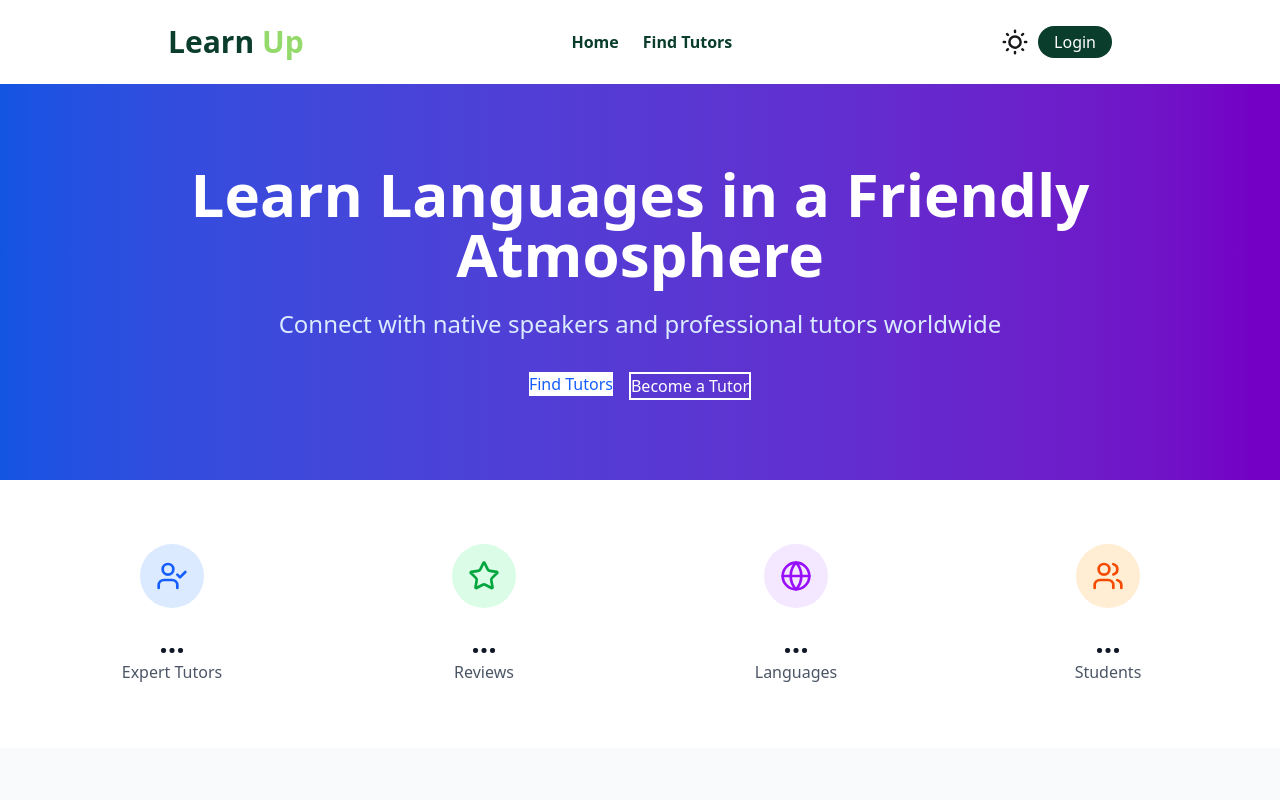
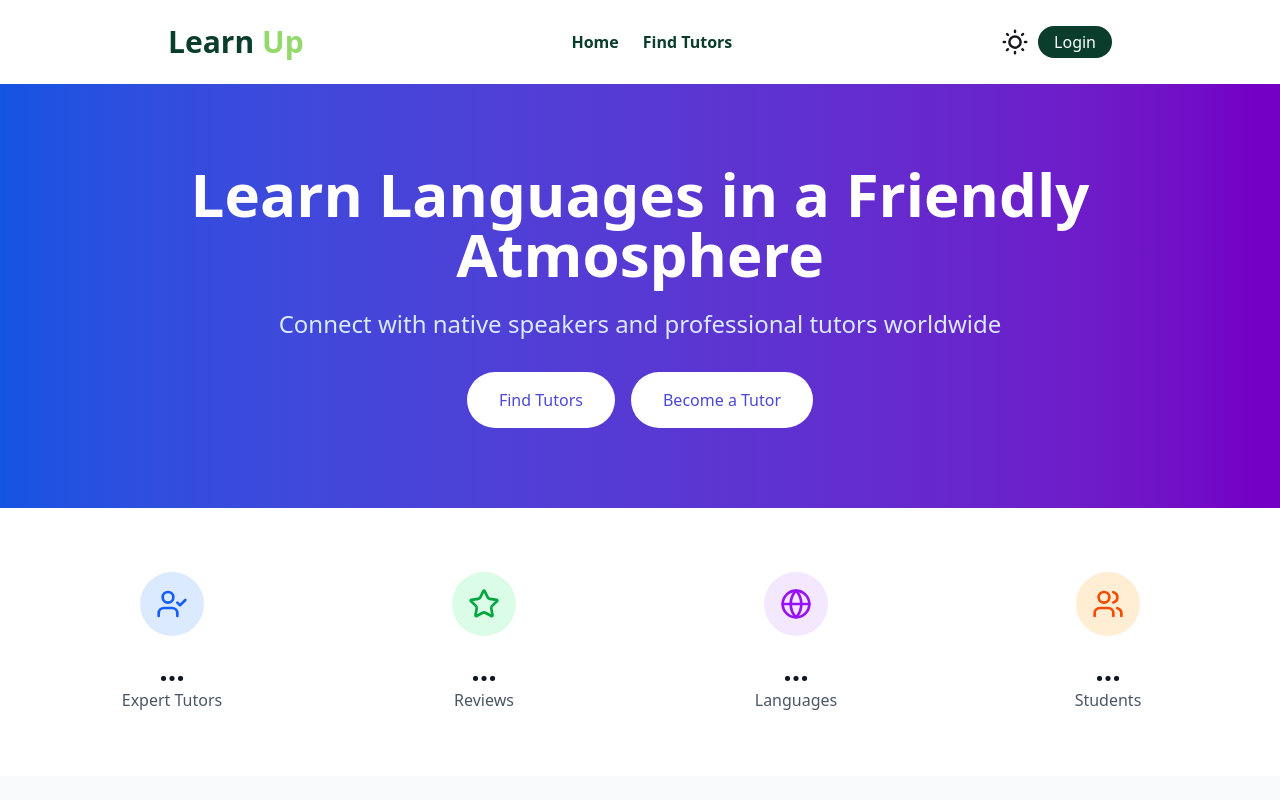
Before and after one commit to naimekattor/learnUp-client, a React (Vite) app: page / in a window 1280 px wide. Shown: the top 800 px of the page. Built offline with nearby package versions, Linux system fonts and the light colour scheme; no server answers.

Commit message:
updated home page

```diff
--- a/src/pages/Home.jsx
+++ b/src/pages/Home.jsx
@@ -65,7 +65,7 @@ export default function Home() {
             </p>
             <div className="flex flex-col sm:flex-row gap-4 justify-center">
               <Link to="/find-tutors">
-                <button size="lg" className="bg-white text-blue-600 hover:bg-gray-100">
+                <button size="lg" className="px-8 py-4 border-gray-100 cursor-pointer bg-white rounded-4xl text-[#4a48d5] font-medium hover:bg-gray-100">
                   Find Tutors
                 </button>
               </Link>
@@ -73,7 +73,7 @@ export default function Home() {
                 <button
                   size="lg"
                   variant="outline"
-                  className="border-2 border-white text-white hover:bg-white hover:text-blue-600"
+                  className="px-8 py-4 border-gray-100 cursor-pointer bg-white font-medium rounded-4xl text-[#4a48d5]  hover:bg-white hover:text-blue-600"
                 >
                   Become a Tutor
                 </button>
```
